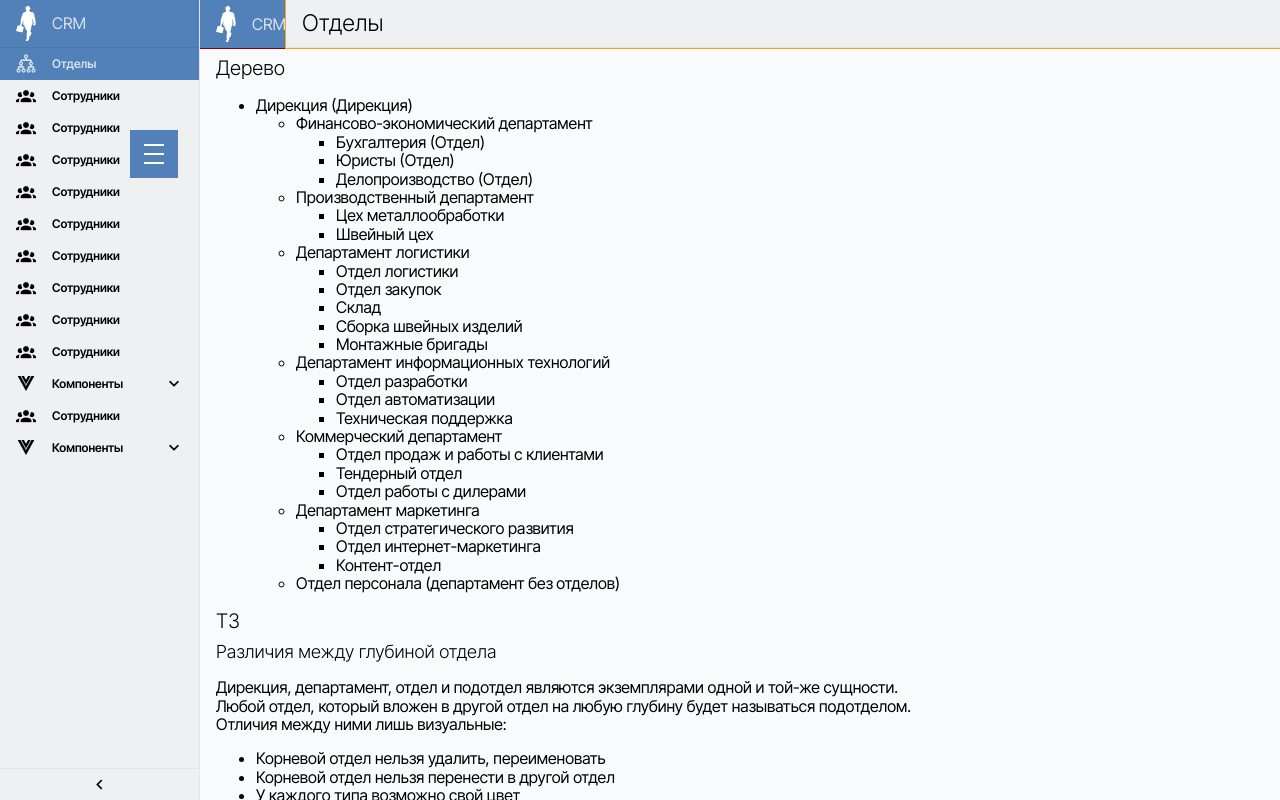
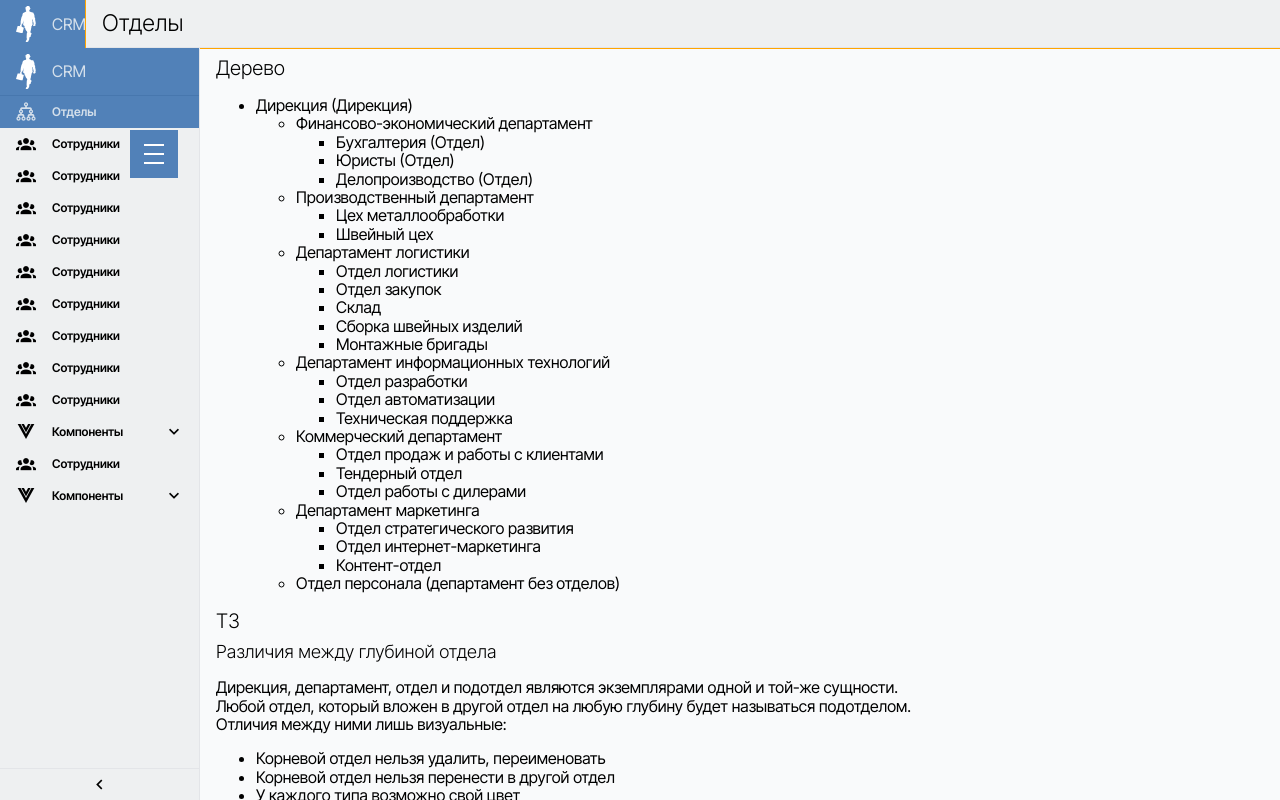
Before and after one commit to hardmagnett/big-company, a Vue app: page / in a window 1280 px wide. Built offline with nearby package versions, Linux system fonts and the light colour scheme.

Commit message:
Чето наделал 02

```diff
--- a/src/App.vue
+++ b/src/App.vue
@@ -10,7 +10,7 @@ import AHamburger from "@/a-library/components/layout/AHamburger/AHamburger.vue"
 
 
 
-    <AMainMenu/>
+    <!--<AMainMenu/>-->
 
     <AContainer>
       <!--<template v-slot:header>-->
--- a/src/a-library/components/layout/AContainer/AContainer.vue
+++ b/src/a-library/components/layout/AContainer/AContainer.vue
@@ -16,9 +16,17 @@
       </div>
 
     </div>
+    <div class="a-container__body">
+      <!--<div class="a-container__temp-like-menu">-->
+      <!--  temp-like-menu-->
+      <!--</div>-->
+      <AMainMenu/>
+
       <div class="container__main-content mod--cool-scrollbar">
         <slot />
       </div>
+    </div>
+
 
   </div>
 </template>
@@ -42,7 +50,16 @@
       outline: 1px solid orange;
     }
   }
-
+  .a-container__body {
+    flex: 1 1 auto;
+    display: flex;
+    flex-flow: row nowrap;
+    overflow: hidden;
+    .a-container__temp-like-menu,
+    .a-main-menu {
+      width: 100px;
+      background-color: #aff;
+    }
     .container__main-content {
       flex: 1 1 auto;
       /*background-color: red;*/
@@ -70,6 +87,8 @@
     }
     }
   }
+
+}
 </style>
 <script setup lang="ts">
 
```
Lines whose indentation alone changed are shown as unchanged.
